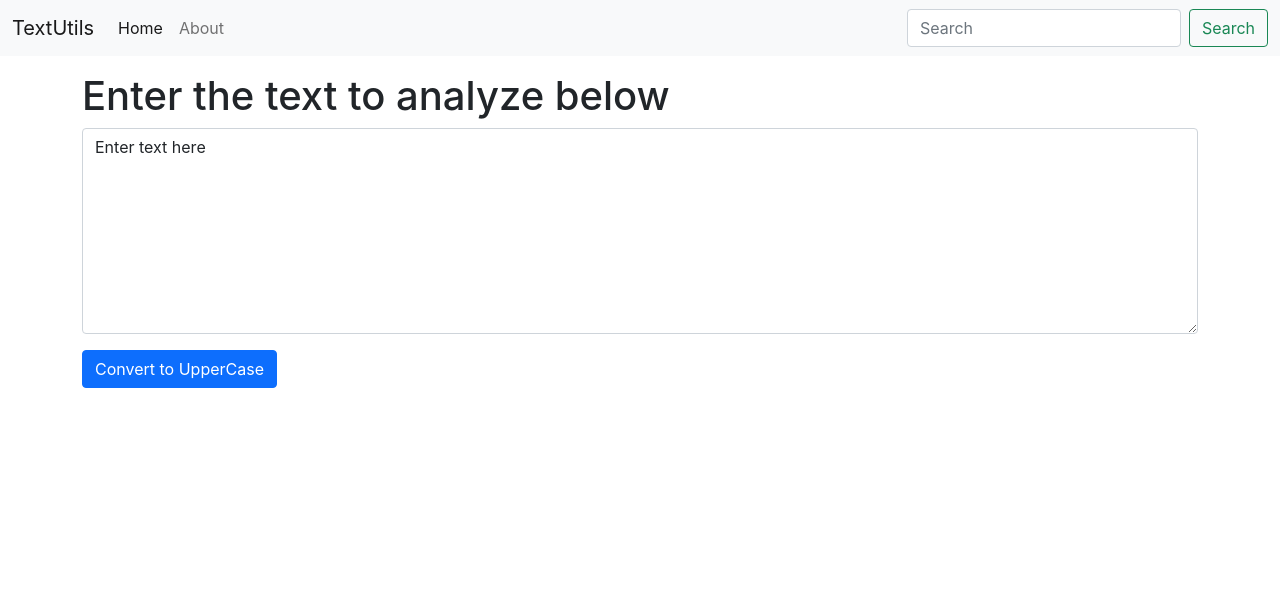
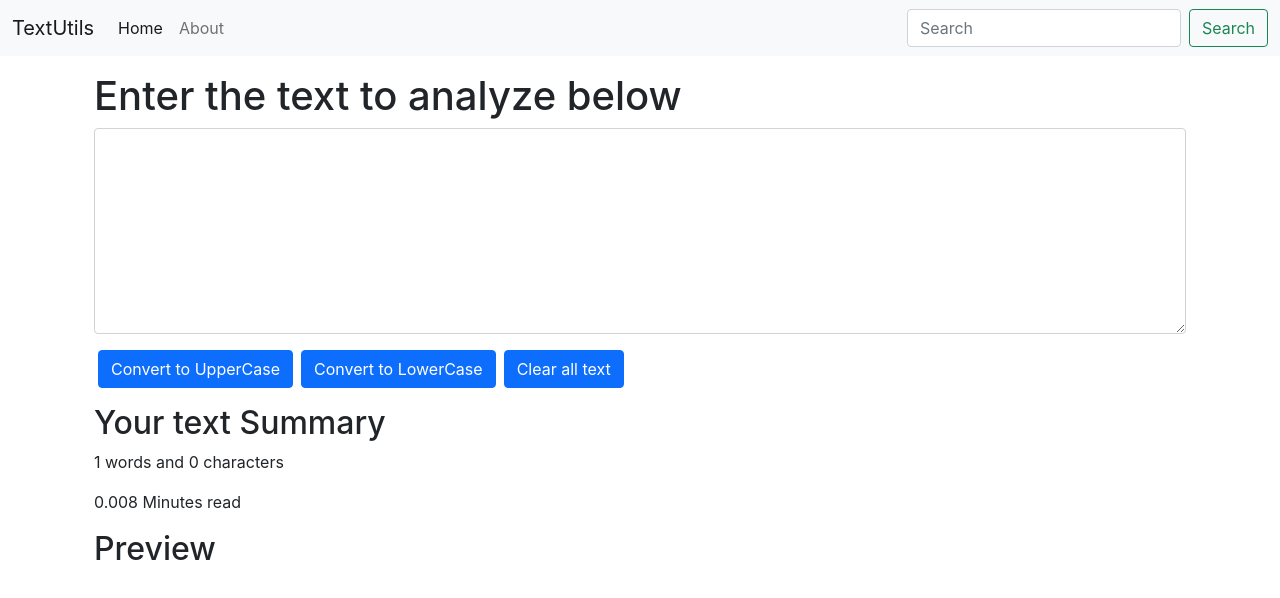
Before and after one commit to bhawana2001/Text-Utils, a React (Create React App) app: page / in a window 1280 px wide. Shown: the top 598 px of the page. Built offline with nearby package versions, Linux system fonts and the light colour scheme.

Commit message:
add more features in textform

```diff
--- a/src/components/TextForm.js
+++ b/src/components/TextForm.js
@@ -5,20 +5,39 @@
         let newText = text.toUpperCase();
         setText(newText)
     }
+    const handleLoClick = () => {
+        let newText = text.toLowerCase();
+        setText(newText)
+    }
+    const handleClearClick = () => {
+        let newText = "";
+        setText(newText)
+    }
     const handleOnChange = (event) => {
         setText(event.target.value);
     }
-    const [text, setText] = useState('Enter text here');
+    const [text, setText] = useState('');
 
 
     return (
-        <div>
-            <h1>{props.heading} </h1>
-            <div className="mb-3">
-                <textarea className="form-control" value={text} onChange={handleOnChange} id="myBox" rows="8"></textarea>
+        <>
+            <div className="container">
+                <h1>{props.heading} </h1>
+                <div className="mb-3">
+                    <textarea className="form-control" value={text} onChange={handleOnChange} id="myBox" rows="8"></textarea>
+                </div>
+                <button className="btn btn-primary mx-1" onClick={handleUpClick}>Convert to UpperCase</button>
+                <button className="btn btn-primary mx-1" onClick={handleLoClick}>Convert to LowerCase</button>
+                <button className="btn btn-primary mx-1" onClick={handleClearClick}>Clear all text</button>
+
             </div>
-            <button className="btn btn-primary" onClick={handleUpClick}>Convert to UpperCase</button>
-
-        </div>
+            <div className="container my-3">
+                <h2>Your text Summary</h2>
+                <p>{text.split(" ").length} words and {text.length} characters</p>
+                <p>{0.008 * text.split(" ").length} Minutes read</p>
+                <h2>Preview</h2>
+                <p>{text}</p>
+            </div>
+        </>
     )
 }
```
